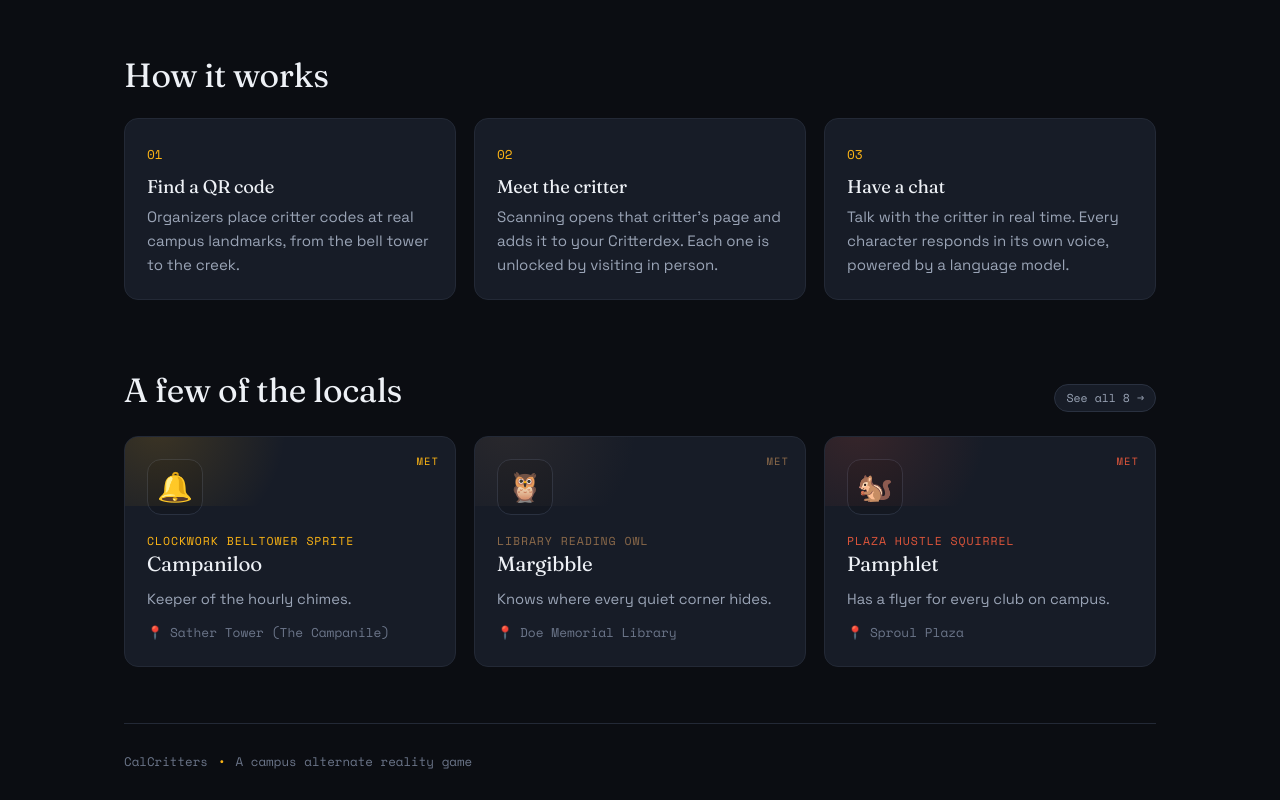
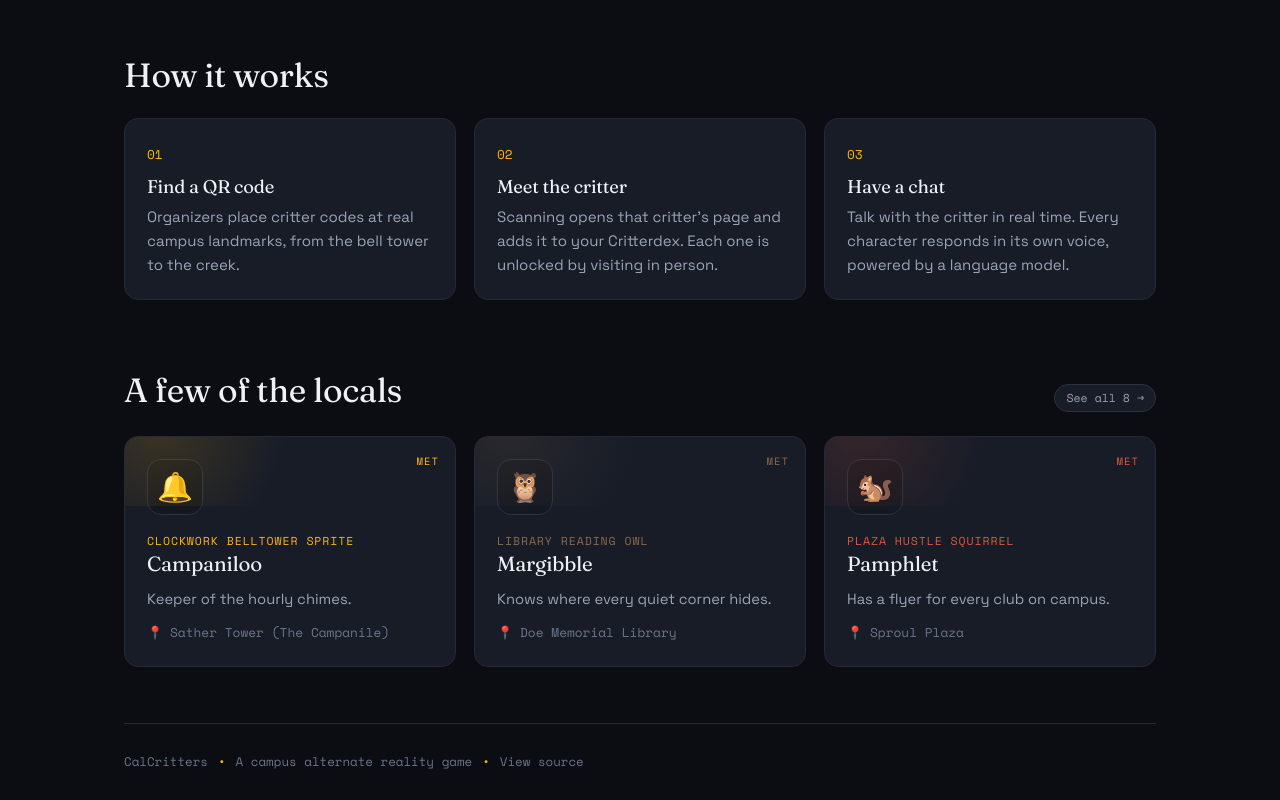
Before and after one commit to betodamian/calcritters, a Next.js app: page / in a window 1280 px wide. Shown: the part 729-1529 px from the top of the page. Built offline with nearby package versions, Linux system fonts and the light colour scheme; no server answers.

Commit message:
Add a View source link to the footer
Points to the GitHub repo so anyone curious how the game works (or
running their own campus event) can find the code.

```diff
--- a/app/layout.tsx
+++ b/app/layout.tsx
@@ -79,6 +79,16 @@ export default function RootLayout({
               •
             </span>
             <span>A campus alternate reality game</span>
+            <span className="footer-dot" aria-hidden="true">
+              •
+            </span>
+            <a
+              href="https://github.com/betodamian/calcritters"
+              target="_blank"
+              rel="noopener noreferrer"
+            >
+              View source
+            </a>
           </footer>
         </div>
       </body>
```
